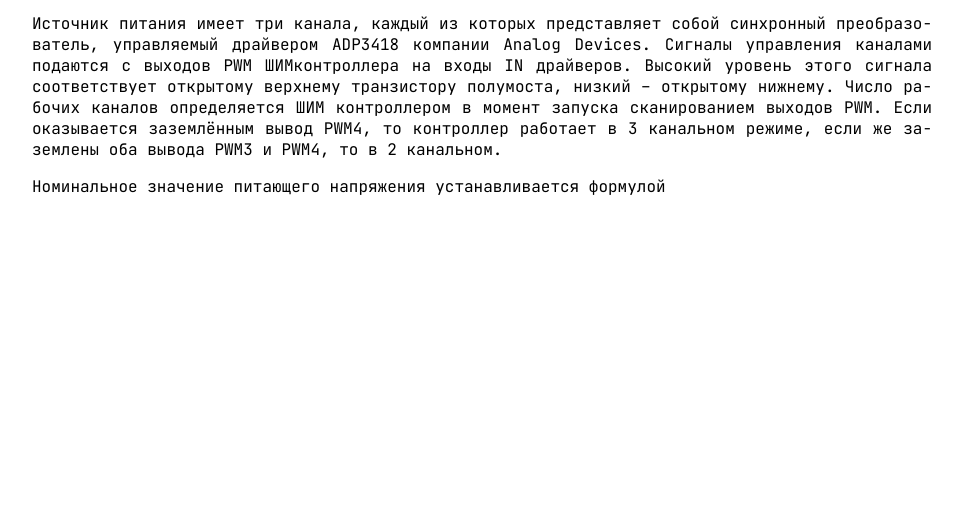
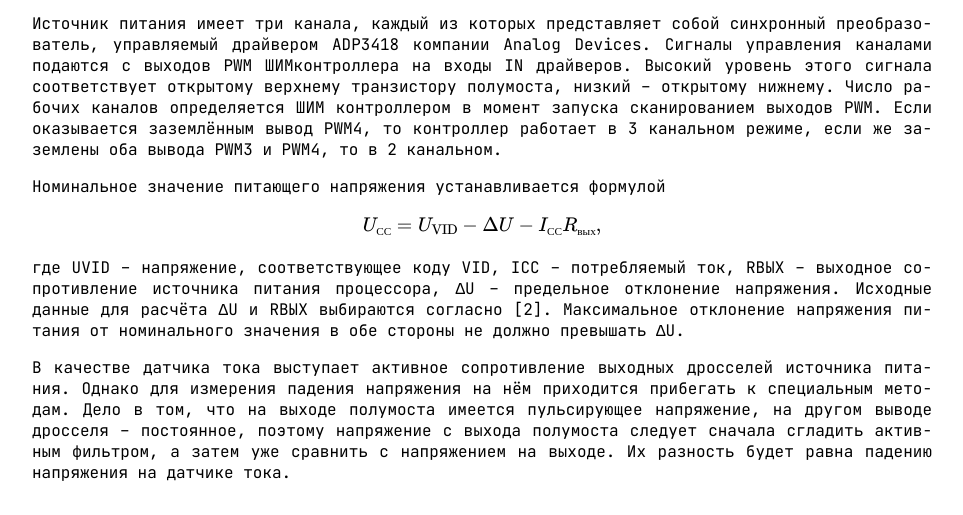
Before and after one commit to 1ev5ha/storage, a plain HTML site: page acdc.html in a window 1280 px wide. Shown: the part 6941-7456 px from the top of the page, without its empty margins (158-1121 px from the left). Before the commit the page ends 7170 px from the top, so only its background shows below. Drawn offline with nearby package versions, Linux system fonts and the light colour scheme.

Commit message:
Add files via upload

```diff
--- a/acdc.html
+++ b/acdc.html
@@ -196,7 +196,16 @@
 
 <p> Номинальное значение питающего напряжения устанавливается формулой
 </p>
-
+\[
+ U_{\text{СС}} = U_{\text{VID}} - \Delta U - I_{\text{СС}}R_{\text{вых}},
+\]
+<p>
+    где UVID – напряжение, соответствующее коду VID, ICC – потребляемый ток, RВЫХ – выходное сопротивление источника питания процессора, ΔU – предельное отклонение напряжения. Исходные данные для расчёта ΔU и RВЫХ выбираются согласно [2]. Максимальное отклонение напряжения питания от номинального значения в обе стороны не должно превышать ΔU.
+</p>
+<p>
+    В качестве датчика тока выступает активное сопротивление выходных дросселей источника питания. Однако для измерения падения напряжения на нём приходится прибегать к специальным методам. Дело в том,
+что на выходе полумоста имеется пульсирующее напряжение, на другом выводе дросселя – постоянное, поэтому напряжение с выхода полумоста следует сначала сгладить активным фильтром, а затем уже сравнить с напряжением на выходе. Их разность будет равна падению напряжения на датчике тока.
+</p>
 </main>
 
 </body>
```
